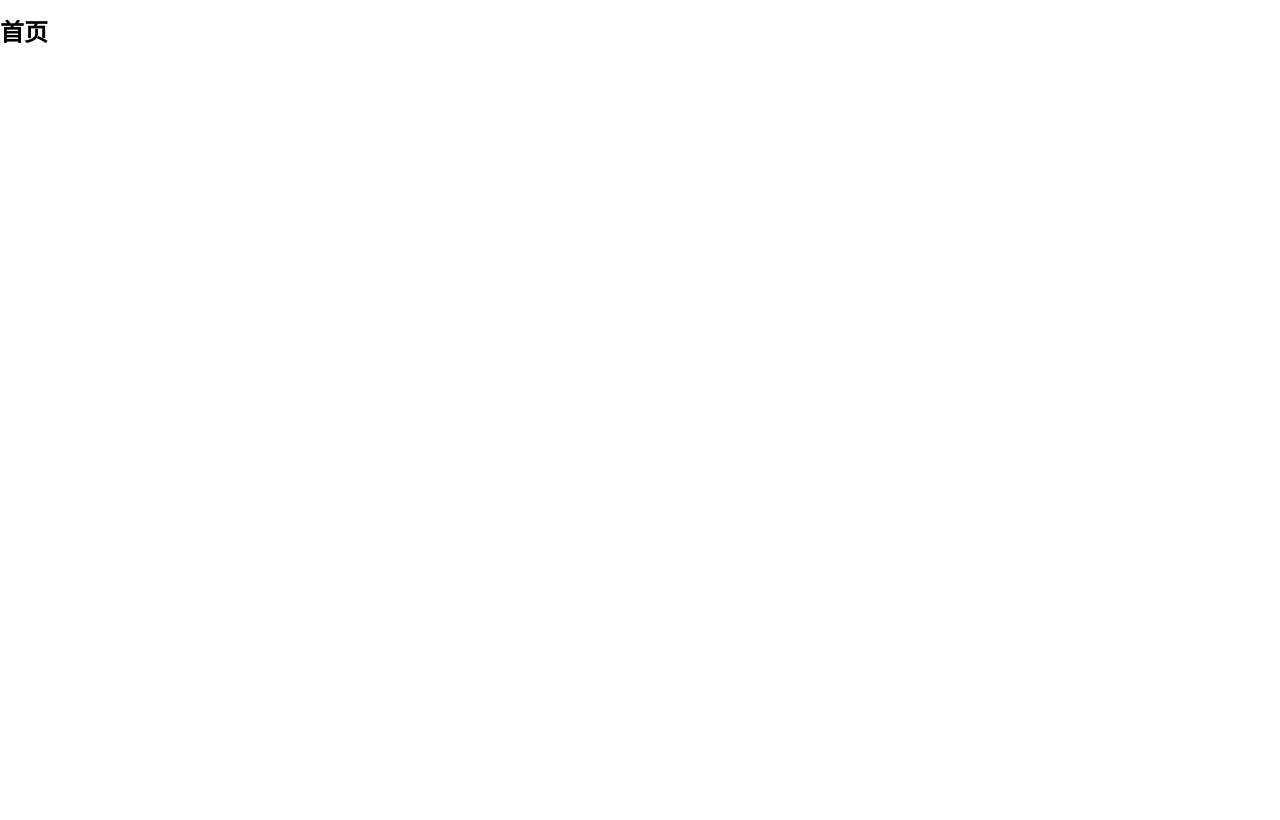
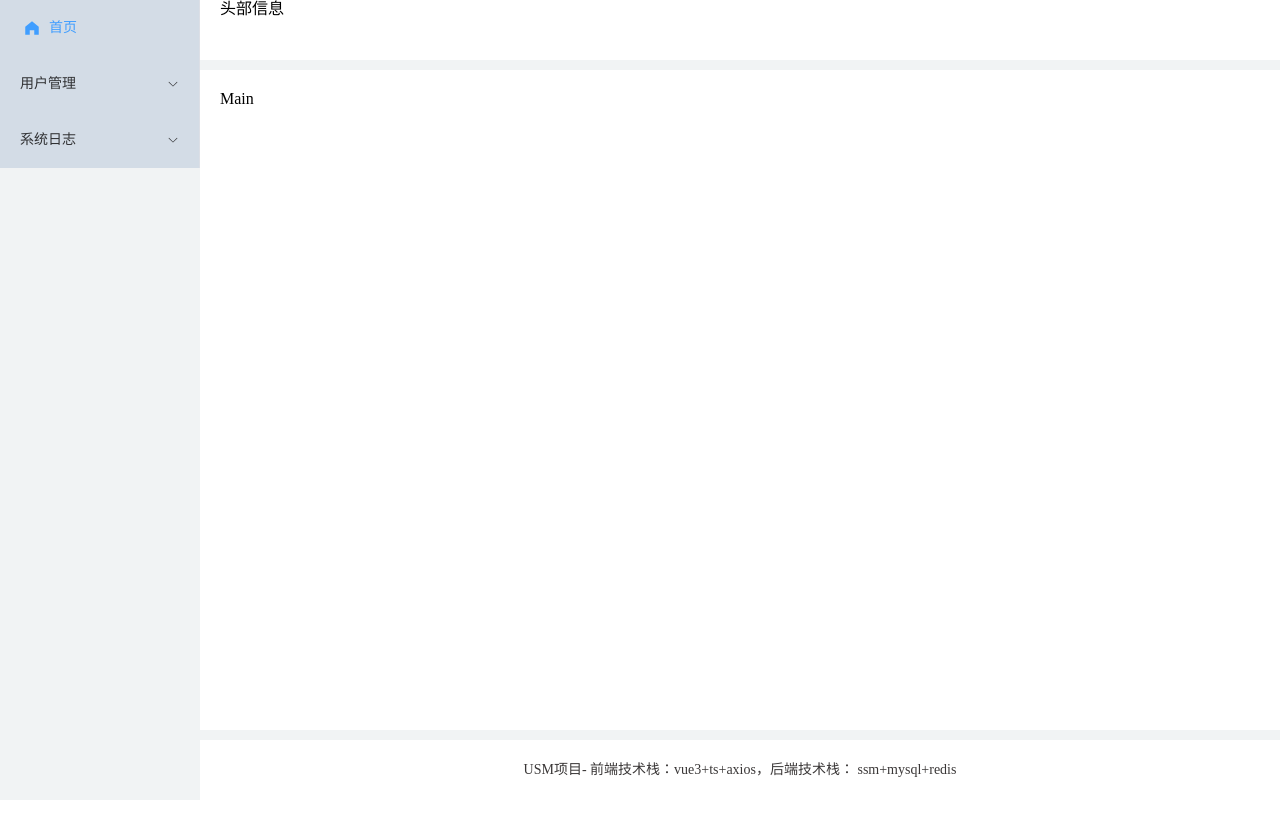
Before and after one commit to ilovesshan/ydl-ums-frontend, a Vue app: page /index#/login in a window 1280 px wide. Built offline with nearby package versions, Linux system fonts and the light colour scheme.

Commit message:
登录界面和首页界面搭建

```diff
--- a/package.json
+++ b/package.json
@@ -7,6 +7,7 @@
     "build": "vue-cli-service build"
   },
   "dependencies": {
+    "@element-plus/icons-vue": "^2.0.10",
     "axios": "^1.1.2",
     "element-plus": "^2.2.17",
     "normalize.css": "^8.0.1",
--- a/src/App.vue
+++ b/src/App.vue
@@ -11,8 +11,4 @@ export default defineComponent({
 </script>
 
 <style lang="less">
-html, body, #app {
-  width: 100%;
-  height: 100%;
-}
 </style>
--- /dev/null
+++ b/src/assets/css/common.css
@@ -0,0 +1,4 @@
+*{
+  padding: 0;
+  margin: 0;
+}
--- a/src/views/index/index.vue
+++ b/src/views/index/index.vue
@@ -1,17 +1,106 @@
 <template>
-  <div class="index">
-    <h2>首页</h2>
+  <div id="index">
+    <div class="common-layout">
+      <el-container>
+        <el-aside width="200px">
+          <el-menu default-active="1" @open="handleOpen" @close="handleClose">
+            <el-menu-item index="1">
+              <el-icon>
+                <HomeFilled />
+              </el-icon>
+              <span>首页</span>
+            </el-menu-item>
+            <el-sub-menu index="1-4">
+              <template #title> <span>用户管理</span> </template>
+              <el-menu-item index="1-4-1">用户管理</el-menu-item>
+              <el-menu-item index="1-4-2">授权管理</el-menu-item>
+            </el-sub-menu>
+            <el-sub-menu index="6-4">
+              <template #title><span>系统日志</span></template>
+              <el-menu-item index="6-4-1">错误日志</el-menu-item>
+              <el-menu-item index="6-4-2">访问日志</el-menu-item>
+            </el-sub-menu>
+          </el-menu>
+        </el-aside>
+        <el-container>
+          <el-header>
+            头部信息
+          </el-header>
+          <el-main>
+            Main
+          </el-main>
+          <el-footer>
+            <p class="footer-text">USM项目- 前端技术栈：vue3+ts+axios，后端技术栈： ssm+mysql+redis</p>
+          </el-footer>
+        </el-container>
+      </el-container>
+    </div>
   </div>
 </template>
 
 <script lang="ts">
 import { defineComponent } from 'vue'
 
+import {
+  HomeFilled
+} from '@element-plus/icons-vue'
+
 export default defineComponent({
+  components: {
+    HomeFilled
+  },
   setup() {
-    return {}
+
+    const handleOpen = (key: string, keyPath: string[]) => {
+      console.log(key, keyPath)
+    }
+    const handleClose = (key: string, keyPath: string[]) => {
+      console.log(key, keyPath)
+    }
+    return {
+      handleOpen, handleClose, HomeFilled
+    }
   }
 })
 </script>
 
-<style scoped></style>
+<style scoped lang="less">
+#index {
+  width: 100%;
+  height: 100vh;
+  background-color: #f1f3f4;
+
+  .common-layout,
+  .el-container {
+    height: 100%;
+
+    .el-header,
+    .el-main {
+      width: 100%;
+      background-color: #ffffff;
+    }
+
+    .el-main {
+      margin: 10px 0;
+    }
+
+    .el-aside {
+      .el-menu {
+        background-color: #d3dce6;
+
+      }
+    }
+
+    .el-footer {
+      background-color: #ffffff;
+      color: #3a3737;
+      text-align: center;
+      line-height: 60px;
+
+      .footer-text {
+        font-size: 14px;
+      }
+    }
+  }
+}
+</style>
--- a/src/views/login/index.vue
+++ b/src/views/login/index.vue
@@ -1,15 +1,72 @@
 <template>
   <div id="login">
-    <h2>登录</h2>
+    <div class="login-form">
+      <p class="title">Hi，欢迎登录</p>
+      <el-form ref="ruleFormRef" :model="ruleForm" status-icon :rules="rules" label-width="0" class="demo-ruleForm">
+        <el-form-item label="" prop="username">
+          <el-input :prefix-icon="Avatar" v-model="ruleForm.username" type="text" autocomplete="off"></el-input>
+        </el-form-item>
+        <el-form-item label="" prop="password">
+          <el-input :prefix-icon="Lock" v-model="ruleForm.password" show-password  type="password" autocomplete="off"></el-input>
+        </el-form-item>
+        <el-form-item>
+          <el-button class="login-btn" type="primary" @click="loginHandler(ruleFormRef)">登录</el-button>
+        </el-form-item>
+      </el-form>
+      <div class="form-bottom">
+        <el-button class="find-password-btn" link>找回密码</el-button>
+        <el-button class="register-btn"  link  type="primary">新用户注册</el-button>
+      </div>
+    </div>
   </div>
 </template>
 
-<script>
-import { reactive, toRefs } from 'vue'
+<script lang="ts">
+import { reactive, ref } from 'vue'
+import { useRouter } from "vue-router"
+
+import type { FormInstance } from 'element-plus'
+import { ElMessage } from 'element-plus'
+import { Avatar, Lock } from "@element-plus/icons-vue";
+
+
+import { ILoginUserInfo  } from "./loginTypes";
 
 export default {
-  setup () {
+  setup() {
+    const router = useRouter();
+    const ruleFormRef = ref<FormInstance>()
 
+    const ruleForm = reactive<ILoginUserInfo>({
+      username: "ilovesshan",
+      password: "ilovesshan123!@#",
+    })
+
+    const rules = reactive({
+      username: [{ required: true, min: 4, max: 12, trigger: 'blur' }],
+      password: [{ required: true, min: 6, max: 18, trigger: 'blur' }],
+    })
+
+    const loginHandler = (formEl: FormInstance | undefined) => {
+      if (!formEl) return
+      formEl.validate((valid) => {
+        if (valid) {
+          ElMessage({
+            message: 'login success',
+            type: 'success',
+          });
+          // 跳转到首页
+          router.push("/index");
+        } else {
+          return false;
+        }
+      });
+    }
+
+    return {
+      Avatar, Lock,
+      ruleForm, rules, loginHandler, ruleFormRef
+    }
   }
 }
 </script>
@@ -17,7 +74,39 @@ export default {
 <style lang="less" scoped>
 #login {
   width: 100%;
-  height: 100%;
-  background-image: url("../../assets/images/login-background.jpg");
+  height: 100vh;
+  background: url("../../assets/images/login_background.e80f4621.png");
+  background-size: cover;
+
+  /* element-ui 样式重置 */
+  .login-form {
+    box-sizing: border-box;
+    width: 320px;
+    height: 340px;
+    position: absolute;
+    background-color: #ffffff;
+    border-radius: 8px;
+    right: 105px;
+    bottom: 150px;
+    text-align: center;
+    padding: 20px 10px;
+
+    .title {
+      font-size: 18px;
+      margin-top: 20px;
+      margin-bottom: 30px;
+    }
+
+    .login-btn{
+      width: 100px;
+    }
+
+
+    .form-bottom{
+      margin-top: 30px;
+      text-align: right;
+      padding: 0 10px;
+    }
+  }
 }
 </style>
--- /dev/null
+++ b/src/views/login/loginTypes.ts
@@ -0,0 +1,9 @@
+interface ILoginUserInfo {
+  username: String,
+  password: String,
+}
+
+
+export {
+  ILoginUserInfo
+}
```
Also changed, not shown: src/main.ts (+7 -7 lines), src/router/index.ts (+4 -3 lines), src/assets/images/login_background.e80f4621.png (added), 1 other file (tests, documents, lock files or other folders).
